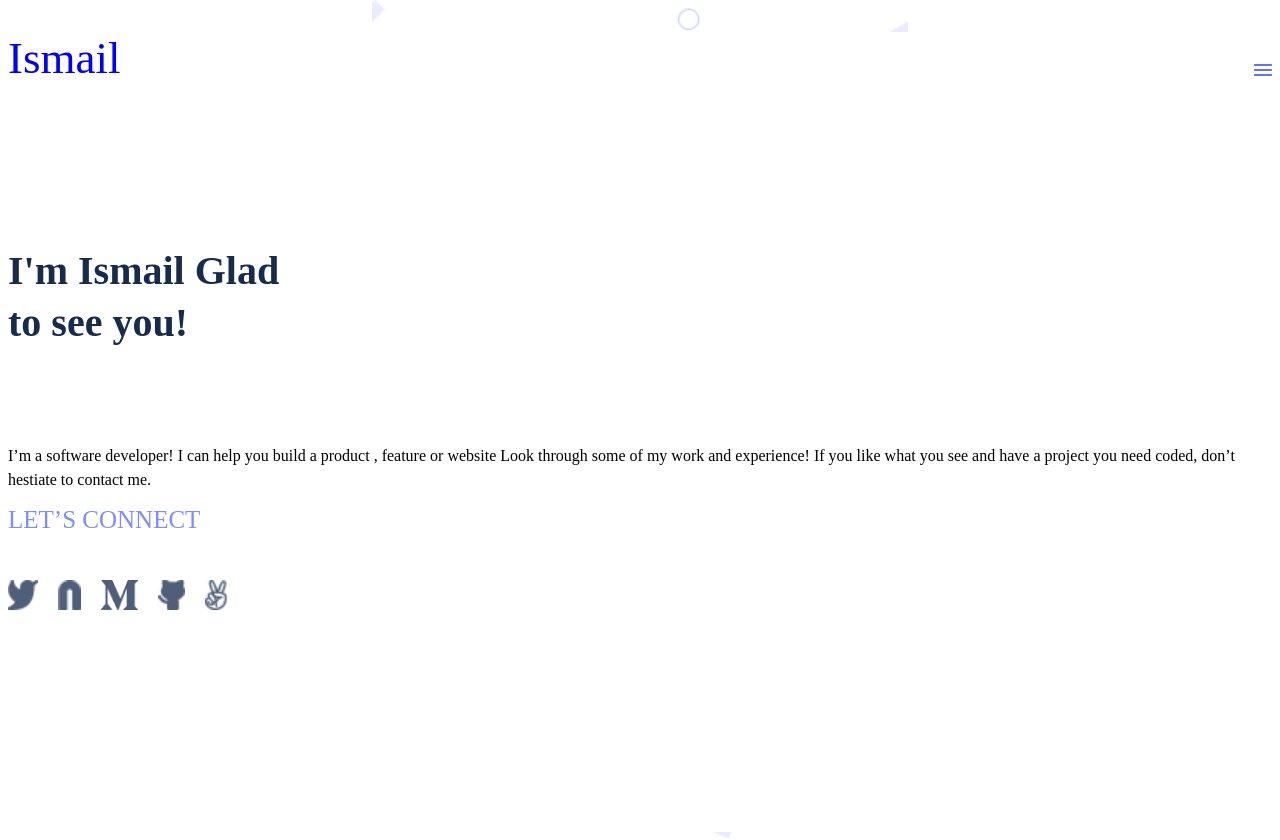
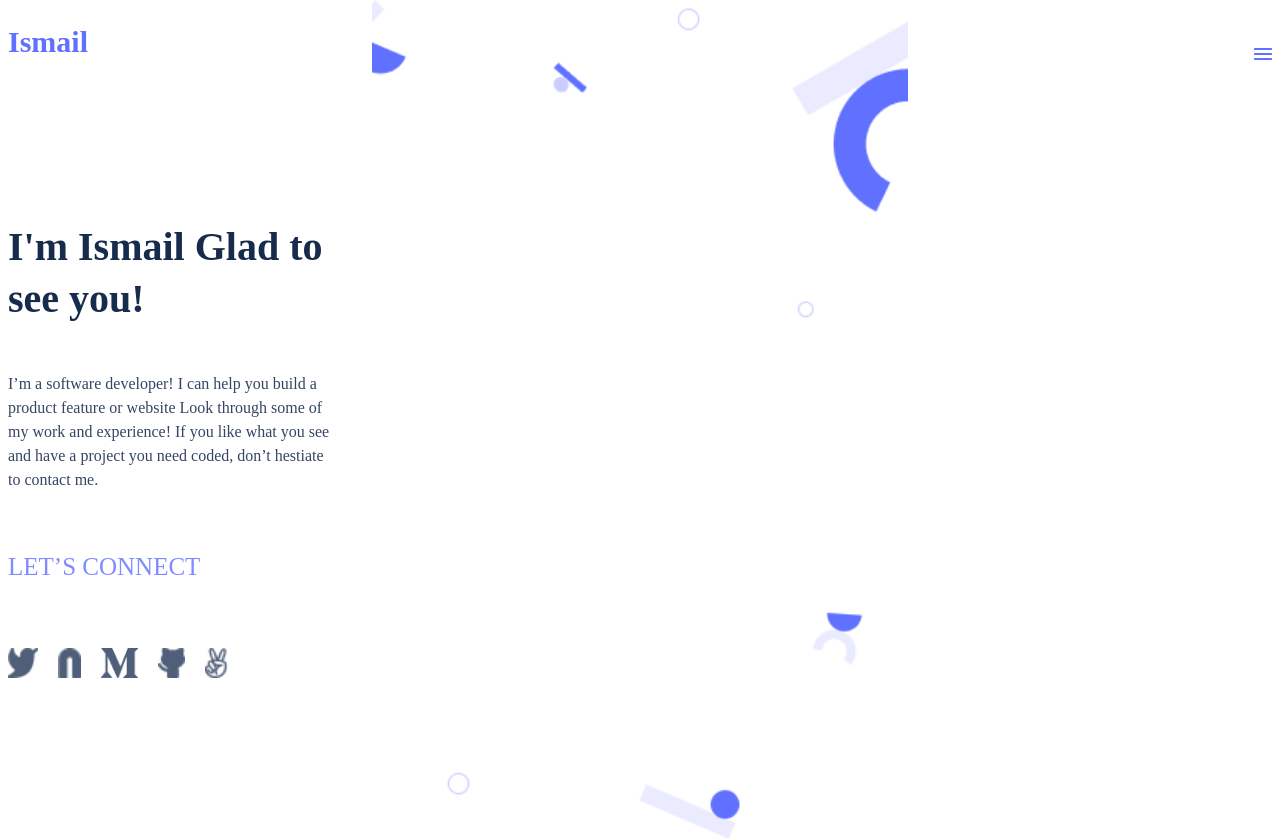
Before and after one commit to ismailmunyentwari9/My-portfolio, a website: page index.html in a window 1280 px wide. Drawn offline with Linux system fonts and the light colour scheme.

Commit message:
modified index and style file

```diff
--- a/index.html
+++ b/index.html
@@ -12,31 +12,31 @@
 <body>
     <div class="main">
          <header>
-             <span class="sp1">Ismail</span>
-             <span class="sp2"><img src="./imagees/union.png" alt=""></span>
+             <a href="##"> <span class="sp1">Ismail</span></a>
+             <nav><span class="sp2"><img src="./imagees/Union.png" alt=""></span></nav>
          </header>
 
              <section class="paragraph">
-                <h1 class="text">I'm Ismail  Glad <br> to see you!</h1>
+                <h1 class="text">I'm Ismail  Glad to see you!</h1>
 
 
                  <p class="text2">
                     I’m a software developer!
-                     I can help you build a product ,
+                     I can help you build a product
                       feature or website Look through
                        some of my work and experience!
                         If you like what you see and
                         have a project you need coded,
                          don’t hestiate to contact me.
                  </p>
-                 <a href="##">LET’S CONNECT</a>
+                 <h1 class="a">LET’S CONNECT</h1>
 
                     <ul class="social-media">
-                       <li> <img src="./imagees/twit.png" alt=""></li>
-                       <li><img src="./imagees/linked.png" alt=""></li>
-                       <li><img src="./imagees/mail.png" alt=""></li>
-                       <li><img src="./imagees/pp.png" alt=""></li>
-                       <li><img src="./imagees/peace.png" alt=""></li>
+                        <a href="##"><li> <img src="./imagees/twit.png" alt=""></li></a>
+                        <a href="##"><li><img src="./imagees/linked.png" alt=""></li></a>
+                        <a href="##"><li><img src="./imagees/mail.png" alt=""></li></a>
+                        <a href="##"> <li><img src="./imagees/pp.png" alt=""></li></a>
+                        <a href="##"><li><img src="./imagees/peace.png" alt=""></li></a>
                     </ul>
                 </section>
 
--- a/style.css
+++ b/style.css
@@ -7,26 +7,23 @@ body {
   height: 100vh;
 }
 
-.main {
-  background-image: url('./imagees/mobile.png');
-  background-position: center;
-  background-size: cover;
-  height: 100vh;
-}
-
 header {
   margin-top: 2rem;
   display: flex;
   justify-content: space-between;
 }
 
-.sp1 {
-  color: blue;
-  font-size: 45px;
+a>.sp1 {
+width: 76px;
+height: 20px;
+font-weight: 700;
+font-size:30px;
+line-height: 20px;
+color: #6070FF;
 }
 
 .sp2 img {
-  margin-top: 2rem;
+  margin-top: 1rem;
 }
 
 .paragraph {
@@ -50,15 +47,16 @@ header {
 }
 
 .text2 {
-  font-style: normal;
-  font-weight: 400;
-  font-size: 16px;
-  line-height: 24px;
-  flex: none;
-  flex-grow: 0;
+margin-top:-2rem;
+width: 327px;
+height: 146px;
+font-style: normal;
+font-weight: 400;
+font-size: 16px;
+line-height: 24px;
+color: #344563;
 }
-
-a {
+.a{
   display: flex;
   align-self: initial;
   font-weight: 500;
@@ -81,7 +79,10 @@ li {
   list-style-type: none;
 }
 
-.social-media > li img {
+.social-media > a >li> img {
   height: 30px;
   margin-right: 20px;
 }
+a{
+  text-decoration:none;
+}
```
